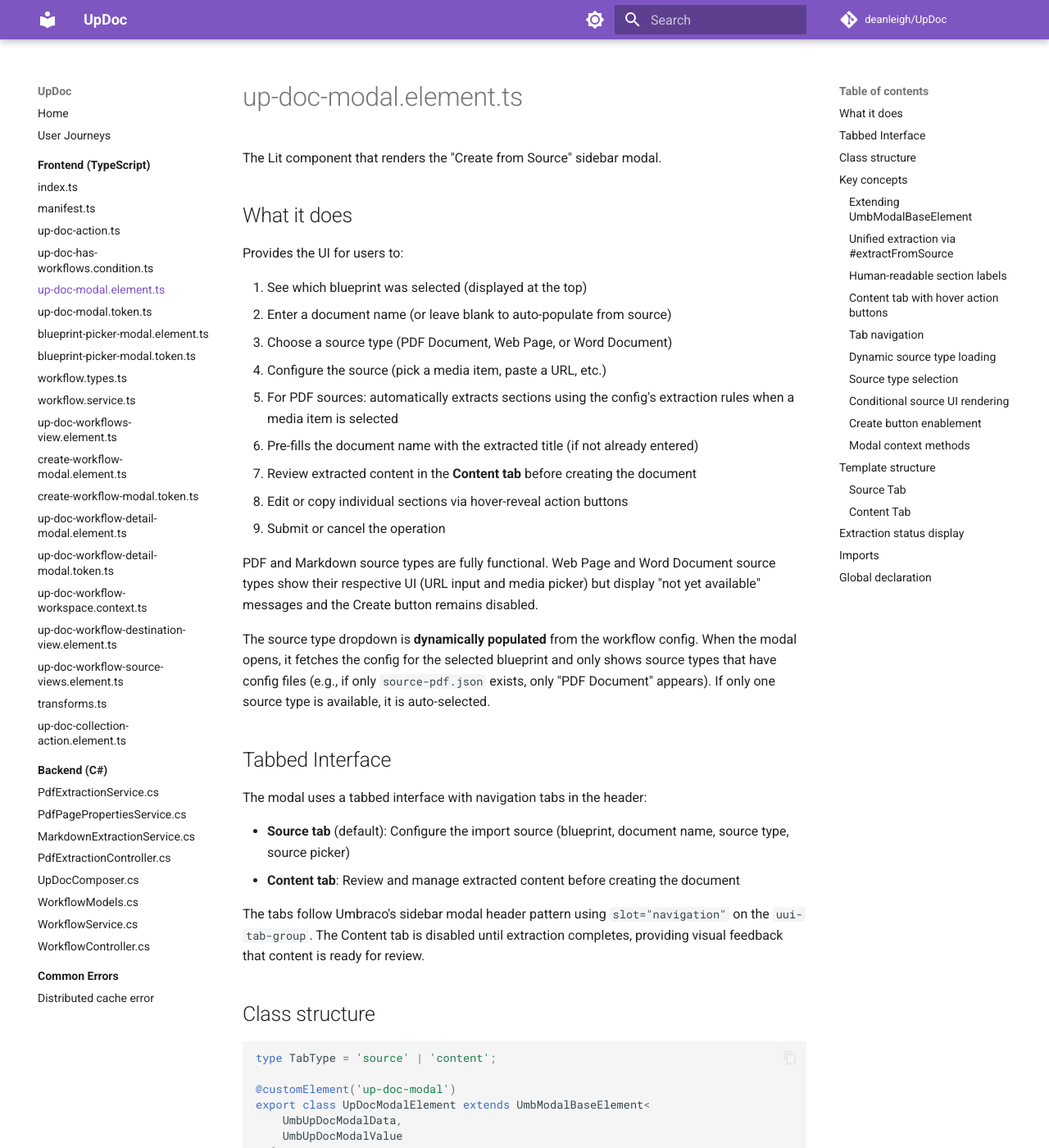
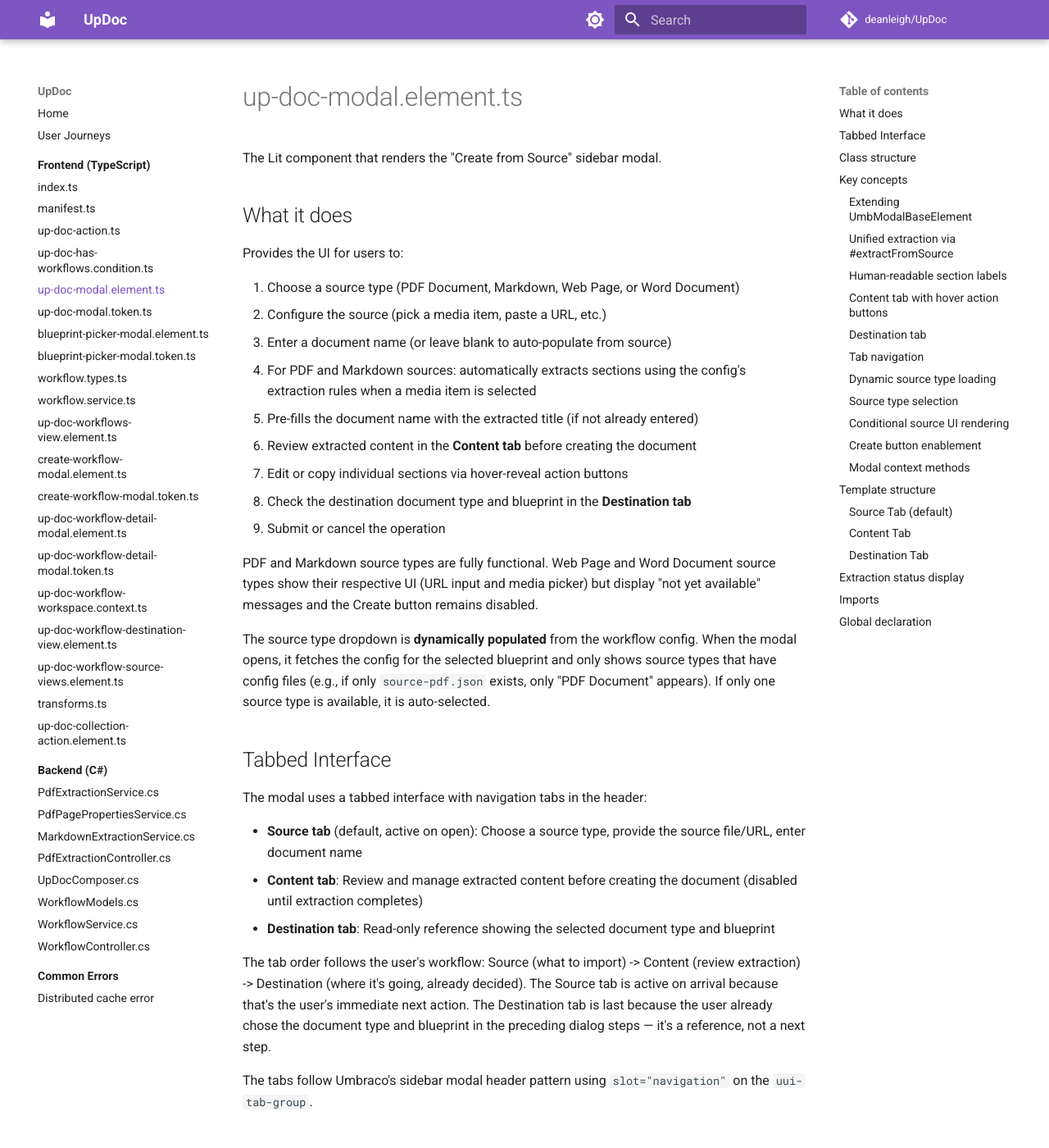
Before and after one commit to deanleigh/UpDoc, an MkDocs documentation site: the page built from docs/source-files/up-doc-modal-element.md, in a window 1280 px wide and 1400 px high. Shown: the whole window at 82% size. Built offline with MkDocs 1.6.1 and Material for MkDocs 9.7.7, drawn with Linux system fonts in a browser that asks for light colours; comment, search, counter and statistics services are not loaded; some of the changed text lies outside the part shown.

Commit message:
Add Destination tab to Create from Source sidebar modal
Move Blueprint info from the Source tab into a new Destination tab, freeing
vertical space for the source selection workflow. The tab also shows the
Document Type name. Tab order follows the user workflow: Source (active by
default) -> Content -> Destination.

Co-Authored-By: Claude Opus 4.6 <noreply@anthropic.com>

````diff
--- a/docs/source-files/up-doc-modal-element.md
+++ b/docs/source-files/up-doc-modal-element.md
@@ -6,14 +6,14 @@ The Lit component that renders the "Create from Source" sidebar modal.
 
 Provides the UI for users to:
 
-1. See which blueprint was selected (displayed at the top)
-2. Enter a document name (or leave blank to auto-populate from source)
-3. Choose a source type (PDF Document, Web Page, or Word Document)
-4. Configure the source (pick a media item, paste a URL, etc.)
-5. For PDF sources: automatically extracts sections using the config's extraction rules when a media item is selected
-6. Pre-fills the document name with the extracted title (if not already entered)
-7. Review extracted content in the **Content tab** before creating the document
-8. Edit or copy individual sections via hover-reveal action buttons
+1. Choose a source type (PDF Document, Markdown, Web Page, or Word Document)
+2. Configure the source (pick a media item, paste a URL, etc.)
+3. Enter a document name (or leave blank to auto-populate from source)
+4. For PDF and Markdown sources: automatically extracts sections using the config's extraction rules when a media item is selected
+5. Pre-fills the document name with the extracted title (if not already entered)
+6. Review extracted content in the **Content tab** before creating the document
+7. Edit or copy individual sections via hover-reveal action buttons
+8. Check the destination document type and blueprint in the **Destination tab**
 9. Submit or cancel the operation
 
 PDF and Markdown source types are fully functional. Web Page and Word Document source types show their respective UI (URL input and media picker) but display "not yet available" messages and the Create button remains disabled.
@@ -24,15 +24,18 @@ The source type dropdown is **dynamically populated** from the workflow config.
 
 The modal uses a tabbed interface with navigation tabs in the header:
 
-- **Source tab** (default): Configure the import source (blueprint, document name, source type, source picker)
-- **Content tab**: Review and manage extracted content before creating the document
+- **Source tab** (default, active on open): Choose a source type, provide the source file/URL, enter document name
+- **Content tab**: Review and manage extracted content before creating the document (disabled until extraction completes)
+- **Destination tab**: Read-only reference showing the selected document type and blueprint
 
-The tabs follow Umbraco's sidebar modal header pattern using `slot="navigation"` on the `uui-tab-group`. The Content tab is disabled until extraction completes, providing visual feedback that content is ready for review.
+The tab order follows the user's workflow: Source (what to import) -> Content (review extraction) -> Destination (where it's going, already decided). The Source tab is active on arrival because that's the user's immediate next action. The Destination tab is last because the user already chose the document type and blueprint in the preceding dialog steps — it's a reference, not a next step.
+
+The tabs follow Umbraco's sidebar modal header pattern using `slot="navigation"` on the `uui-tab-group`.
 
 ## Class structure
 
 ```typescript
-type TabType = 'source' | 'content';
+type TabType = 'source' | 'content' | 'destination';
 
 @customElement('up-doc-modal')
 export class UpDocModalElement extends UmbModalBaseElement<
@@ -56,7 +59,7 @@ export class UpDocModalElement extends UmbModalBaseElement<
 ```
 
 The modal stores:
-- `_activeTab` -- tracks which tab is currently active ('source' or 'content')
+- `_activeTab` -- tracks which tab is currently active ('source', 'content', or 'destination')
 - `_extractedSections` -- a `Record<string, string>` holding all extracted values keyed by section key (e.g., "title", "description", "itinerary")
 - `_config` -- the full `DocumentTypeConfig` containing source, destination, and map configs
 
@@ -184,6 +187,31 @@ The action buttons use `uui-action-bar` and appear on hover, following the block
 }
 ```
 
+### Destination tab
+
+The Destination tab shows read-only reference information about where the extracted content will be created:
+
+```typescript
+#renderDestinationTab() {
+    return html`
+        <uui-box headline="Document Type">
+            <div class="destination-value">
+                <umb-icon name="icon-document-dashed-line"></umb-icon>
+                <span>${this.data?.documentTypeName}</span>
+            </div>
+        </uui-box>
+        <uui-box headline="Blueprint">
+            <div class="destination-value">
+                <umb-icon name="icon-blueprint"></umb-icon>
+                <span>${this.data?.blueprintName}</span>
+            </div>
+        </uui-box>
+    `;
+}
+```
+
+Both `documentTypeName` and `blueprintName` are passed via the modal data from the preceding picker dialogs.
+
 ### Tab navigation
 
 The tabs are rendered in the modal header using `slot="navigation"`:
@@ -210,12 +238,35 @@ The tabs are rendered in the modal header using `slot="navigation"`:
                 <uui-icon slot="icon" name="icon-edit"></uui-icon>
                 Content
             </uui-tab>
+            <uui-tab
+                label="Destination"
+                ?active=${this._activeTab === 'destination'}
+                orientation="horizontal"
+                @click=${() => this.#handleTabClick('destination')}>
+                <uui-icon slot="icon" name="icon-blueprint"></uui-icon>
+                Destination
+            </uui-tab>
         </uui-tab-group>
     `;
 }
 
 #hasExtractedContent(): boolean {
     return Object.values(this._extractedSections).some((v) => v.length > 0);
+}
+```
+
+Tab content routing uses a switch statement:
+
+```typescript
+#renderTabContent() {
+    switch (this._activeTab) {
+        case 'source':
+            return this.#renderSourceTab();
+        case 'content':
+            return this.#renderContentTab();
+        case 'destination':
+            return this.#renderDestinationTab();
+    }
 }
 ```
 
@@ -286,13 +337,12 @@ The `#handleSave` method returns `extractedSections` and `config` so the action
 
 ## Template structure
 
-The modal uses a tabbed interface with two tabs:
+The modal uses a tabbed interface with three tabs:
 
-### Source Tab
+### Source Tab (default)
 
-1. **Blueprint box** -- Shows the selected blueprint name with an icon
-2. **Document Name box** -- Text input with explanatory text
-3. **Source box** -- Contains a source type dropdown and conditional source-specific UI
+1. **Document Name box** -- Text input with explanatory text
+2. **Source box** -- Contains a source type dropdown and conditional source-specific UI
 
 ### Content Tab
 - **Section cards** -- Each extracted section displayed as a card with:
@@ -300,14 +350,20 @@ The modal uses a tabbed interface with two tabs:
   - Body with full content (scrollable for long content)
   - Hover-reveal action bar with Edit and Copy buttons
 
+### Destination Tab
+- **Destination box** -- Read-only display of:
+  - Document Type name with icon
+  - Blueprint name with icon
+
 Uses Umbraco's UI components:
 - `umb-body-layout` -- Standard modal layout with headline "Create from Source"
 - `uui-tab-group` -- Navigation tabs in the header (via `slot="navigation"`)
-- `uui-tab` -- Individual tabs for Source and Content
+- `uui-tab` -- Individual tabs for Source, Content, and Destination
 - `uui-box` -- Content containers with headlines
 - `uui-select` -- Dropdown for choosing source type
 - `umb-property-layout` -- Form field wrapper with label
 - `umb-input-media` -- Media picker for selecting PDF/Doc
+- `umb-icon` -- Umbraco icons for document type and blueprint display
 - `uui-input` -- Text input for document name and URL
 - `uui-loader-bar` -- Loading indicator during extraction
 - `uui-icon` -- Status icons for success/error/info states
````
Also changed, not shown: docs/source-files/up-doc-modal-token.md (+5 -1 lines), 13 other files.
